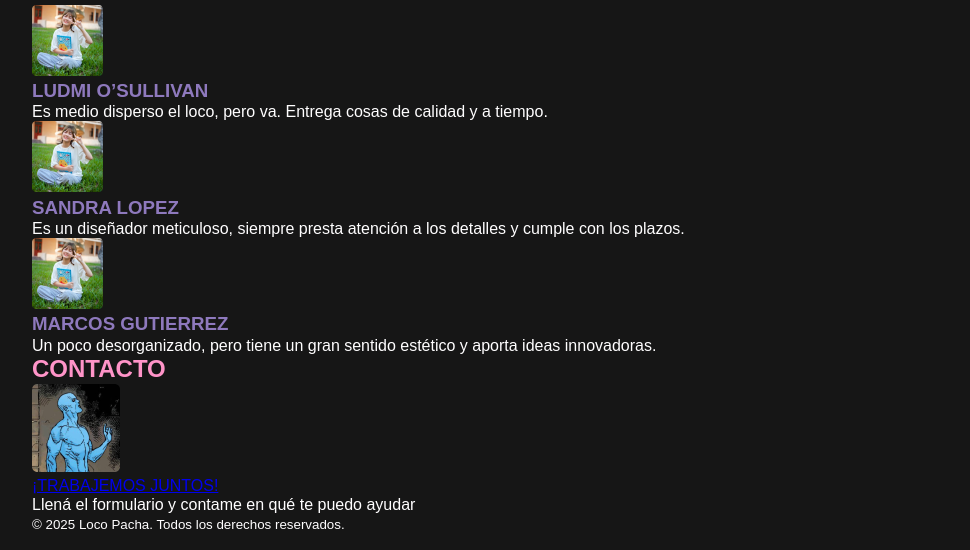
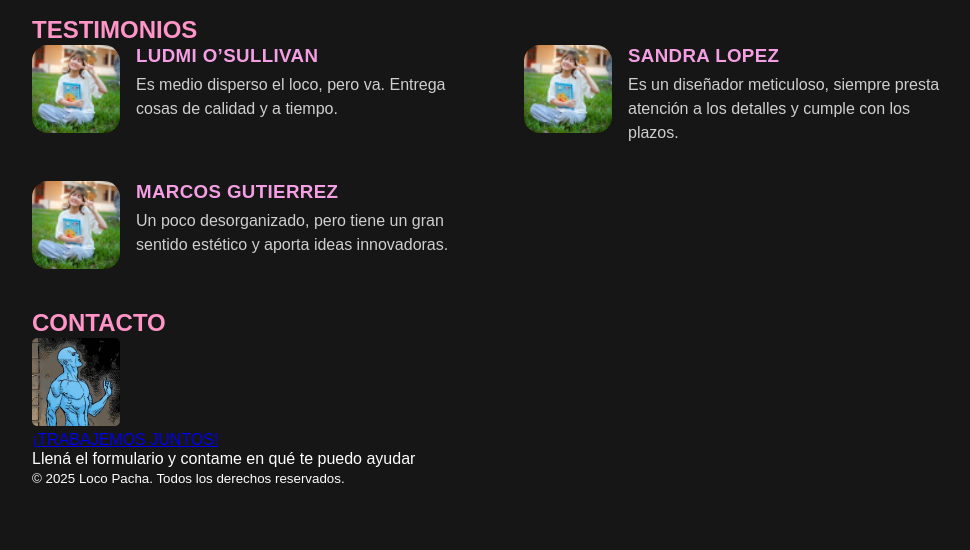
Before and after one commit to Pacha994/trabajo-practico, a plain HTML site: page index.html in a window 1280 px wide. Shown: the part 1550-2100 px from the top of the page, without its empty margins (144-1114 px from the left). After the commit the page ends 2054 px from the top, so only its background shows below. Drawn offline with Linux system fonts and the light colour scheme; a web font is replaced by a local one.

Commit message:
v0.9-Testimonios

```diff
--- a/styles.css
+++ b/styles.css
@@ -363,3 +363,84 @@ p {
         width: 100px;
     }
 }
+
+/* -------------- TESTIMONIOS ------------------ */
+
+/* --- TESTIMONIOS --- */
+/* ====== TESTIMONIOS ====== */
+#testimonios {
+    padding: 40px 0;
+}
+
+/* Lista: mobile = 1 columna (stack de cards) */
+.testimonios-list {
+    display: grid;
+    grid-template-columns: 1fr;
+    gap: 28px;
+    /* separación entre cards */
+}
+
+/* ---- Card ----  (img izq + texto der en TODOS los tamaños) */
+.testimonio {
+    display: flex;
+    flex-direction: row;
+    /* asegura layout horizontal */
+    align-items: flex-start;
+    gap: 16px;
+    width: 100%;
+}
+
+/* Imagen cuadrada con esquinas redondeadas */
+.testimonio-img {
+    flex: 0 0 88px;
+    /* ancho fijo de la columna de imagen */
+}
+
+.testimonio-img img {
+    width: 88px;
+    height: 88px;
+    object-fit: cover;
+    border-radius: 16px;
+    /* ajustá al radio de tu sistema */
+    display: block;
+}
+
+/* Columna de texto */
+.testimonio-texto {
+    flex: 1 1 auto;
+    min-width: 0;
+    /* evita que el texto empuje y salte abajo */
+}
+
+.testimonio-texto h3 {
+    margin: 0 0 6px;
+    text-transform: uppercase;
+    font-weight: 800;
+    letter-spacing: 0.02em;
+    color: #F49FE3;
+    /* rosa del nombre */
+}
+
+.testimonio-texto p {
+    margin: 0;
+    color: #CFCFCF;
+    /* gris claro del párrafo */
+    line-height: 1.5;
+}
+
+
+@media (max-width: 899px) {
+    .testimonio {
+        max-width: 400px;
+        margin: 0 auto;
+
+    }
+}
+
+@media (min-width: 900px) {
+    .testimonios-list {
+        grid-template-columns: repeat(2, minmax(0, 1fr));
+        column-gap: 56px;
+        row-gap: 36px;
+    }
+}
```
